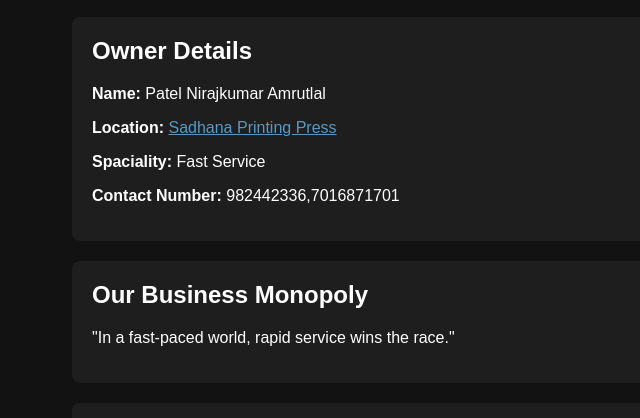
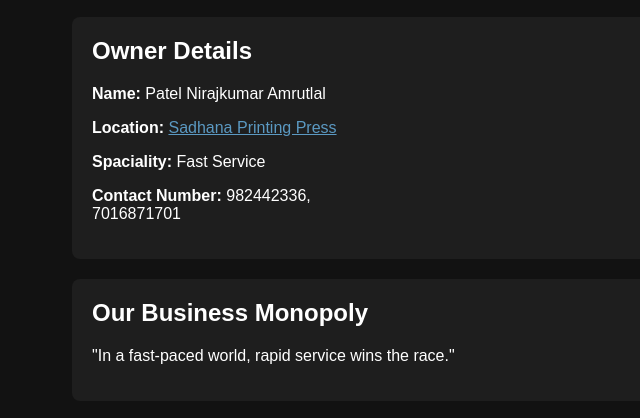
Before and after one commit to sadhanaprintingpress/NIRAJ, a plain HTML site: page index.html in a window 1280 px wide. Shown: the part 315-733 px from the top of the page, without its empty margins (268-908 px from the left). Drawn offline with Linux system fonts and the light colour scheme.

Commit message:
Update index.html

```diff
--- a/index.html
+++ b/index.html
@@ -23,7 +23,7 @@
                 <p><strong>Name:</strong> Patel Nirajkumar Amrutlal</p>
                 <p class="location"><strong>Location:</strong> <a class="loc" href="https://www.google.com/maps/place/Sadhana+Printing+Press+:+A.+J.+Patel+Complex/@23.7189171,72.1083784,19.06z/data=!4m16!1m9!3m8!1s0x395c7b12536a396f:0xb83c879926781c0a!2sSadhana+Printing+Press+:+A.+J.+Patel+Complex!8m2!3d23.7187677!4d72.1088801!9m1!1b1!16s%2Fg%2F11c2jw_rcr!3m5!1s0x395c7b12536a396f:0xb83c879926781c0a!8m2!3d23.7187677!4d72.1088801!16s%2Fg%2F11c2jw_rcr?entry=ttu" target="_blank"> Sadhana Printing Press  </a></p>
                 <p><strong>Spaciality:</strong> Fast Service</p>
-                <p><strong>Contact Number:</strong> 982442336,7016871701 </p>
+                <p><strong>Contact Number:</strong> 982442336,<br>7016871701 </p>
                 <!-- <p><strong>Education:</strong> B. Tech in Computer Science</p> -->
             </section>
             <section class="info">
```
